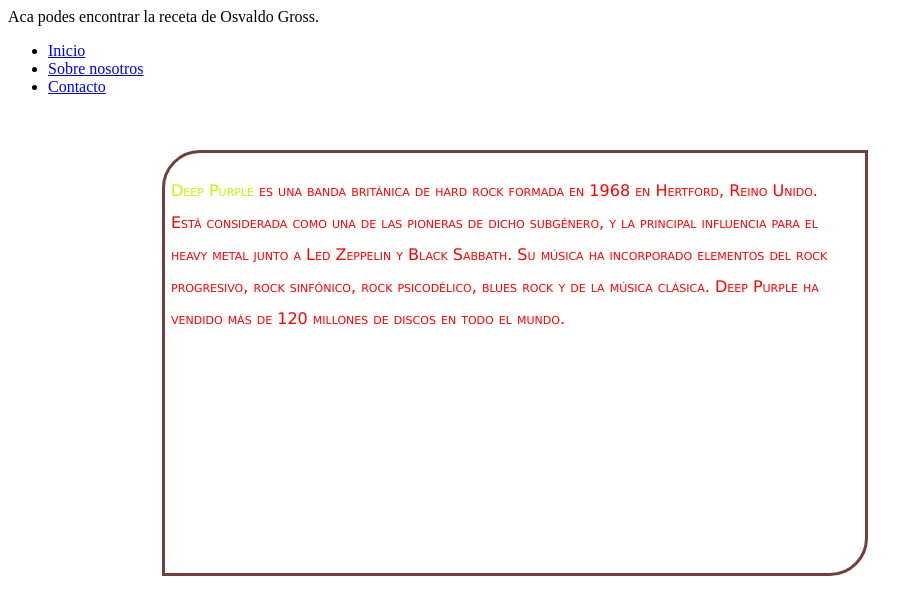
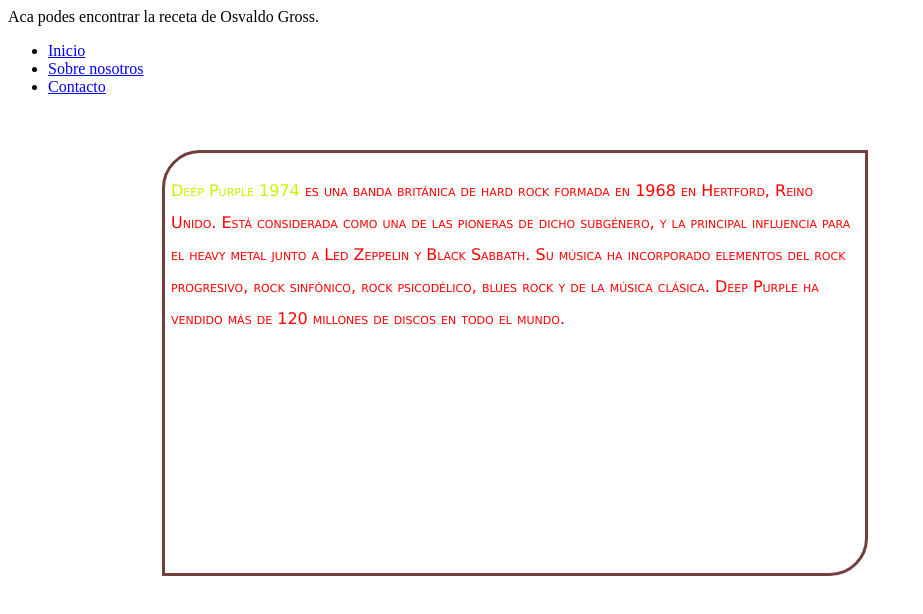
Before and after one commit to efvilloldo/gitfacilito, a plain HTML site: page Hola mundo_css.html in a window 1280 px wide. Both pictures are taken after a click on the link "Sobre nosotros". Shown: the whole page, without its empty margins (0-923 px from the left). Drawn offline with Linux system fonts and the light colour scheme.

Commit message:
Texto Deep Purple 1974

```diff
--- a/Hola mundo_css.html
+++ b/Hola mundo_css.html
@@ -34,7 +34,7 @@
     		  		   <p><span class="amarillo">Whitesnake</span> es una banda británica de hard rock fundada en el año 1978 por David Coverdale3?4? tras su separación de la banda Deep Purple [2], de la cual formó parte como vocalista desde 1973 hasta 1976.5? En sus primeros años, su música estuvo orientada hacia el rock, el blues y el soul, destacando el álbum Saints & Sinners, pero a partir de 1984, con la salida de Slide It In, dieron un cambio notable a su música, orientándola hacia el hard rock comercial de la época. Bajo esa línea la banda vivió su época dorada, y alcanzó su cima con la salida del álbum 1987, que trajo consigo los exitosos sencillos Still of the Night, Here I Go Again y la balada Is This Love. Cerraron esta etapa con Slip Of The Tongue en 1989. Tras esto, han seguido estando activos en diferentes épocas y han editado algunos discos. En 2019 regresaron al hard rock ochentero con el álbum Flesh & Blood [3], que fue elogiado por sus fans.</p>
     		  </article>
 			  <article id="sobrenosotros">
-    		  		   <p><span class="amarillo">Deep Purple</span> es una banda británica de hard rock formada en 1968 en Hertford, Reino Unido. Está considerada como una de las pioneras de dicho subgénero, y la principal influencia para el heavy metal junto a Led Zeppelin y Black Sabbath. Su música ha incorporado elementos del rock progresivo, rock sinfónico, rock psicodélico, blues rock y de la música clásica. Deep Purple ha vendido más de 120 millones de discos en todo el mundo.</p>
+    		  		   <p><span class="amarillo">Deep Purple 1974</span> es una banda británica de hard rock formada en 1968 en Hertford, Reino Unido. Está considerada como una de las pioneras de dicho subgénero, y la principal influencia para el heavy metal junto a Led Zeppelin y Black Sabbath. Su música ha incorporado elementos del rock progresivo, rock sinfónico, rock psicodélico, blues rock y de la música clásica. Deep Purple ha vendido más de 120 millones de discos en todo el mundo.</p>
     		  </article>
 		  </section>
 		  Aca podes encontrar la receta de Osvaldo Gross.
```
